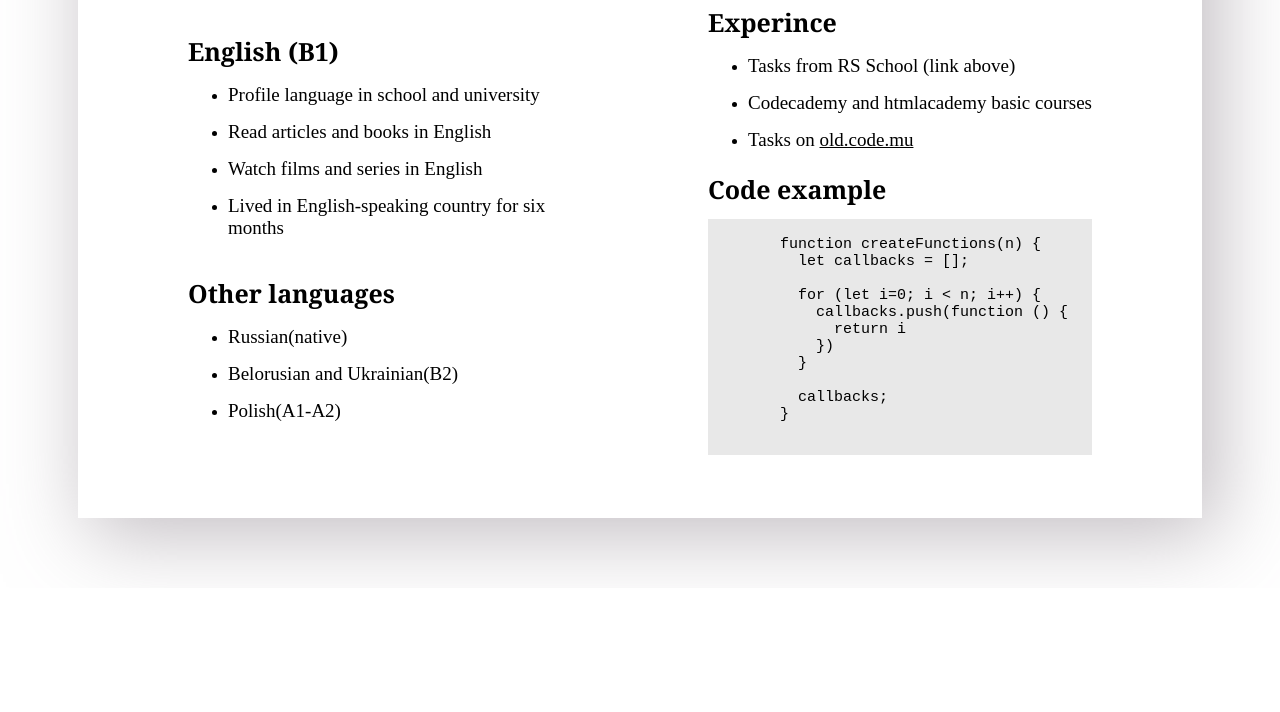
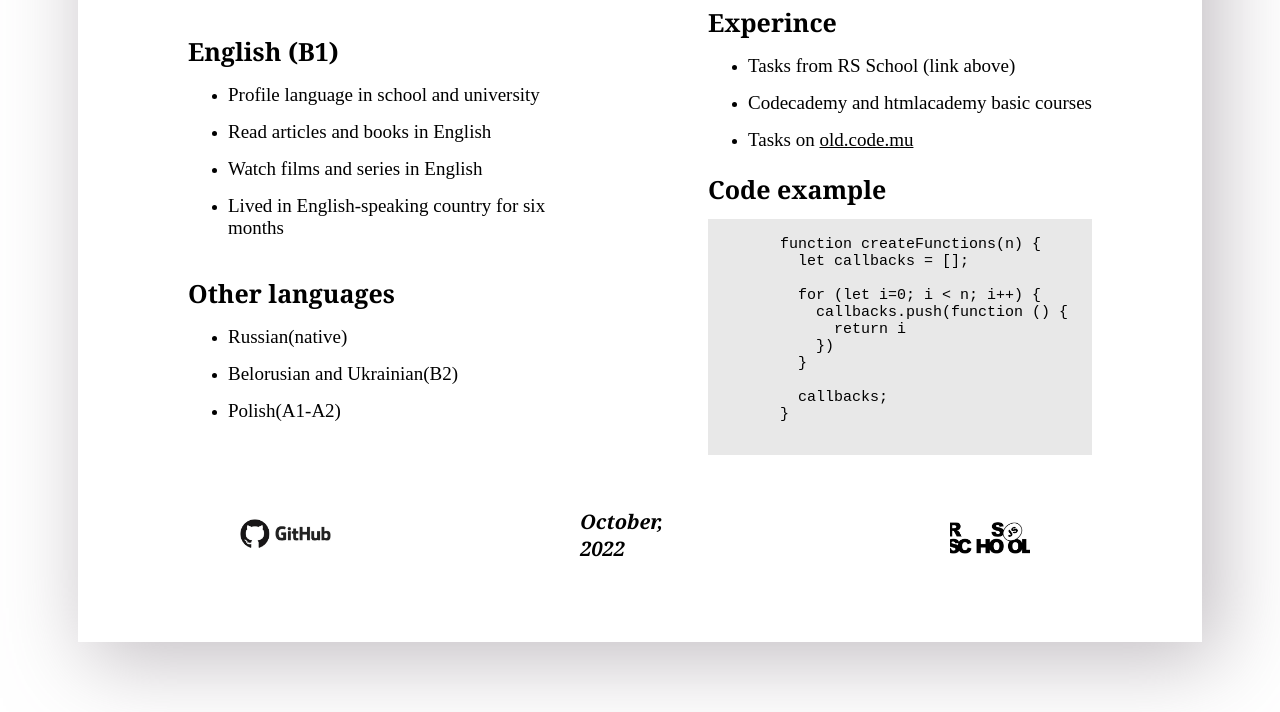
Before and after one commit to lera-sh/rsschool-cv, a website: page index.html in a window 1280 px wide. Shown: the part 1078-1790 px from the top of the page. Before the commit the page ends 1666 px from the top, so only its background shows below. Drawn offline with Linux system fonts and the light colour scheme.

Commit message:
feat: implement footer section

```diff
--- a/index.html
+++ b/index.html
@@ -157,6 +157,23 @@
         </div>
       </div>
     </main>
+    <footer class="footer-section">
+      <div class="footer-columns">
+        <nav class="footer-col url-col">
+          <a class="url" href="https://github.com/lera-sh">
+            <img class="footer-icon" src="assets/images/gh-logo.png" alt="github-logo">
+          </a>
+        </nav>
+        <div class="footer-col">
+          <p class="footer-text">October, 2022</p>
+        </div>
+        <nav class="footer-col url-col">
+          <a class="url" href="https://rs.school/js/">
+            <img class="rs-logo" src="assets/images/rs-logo.png" alt="rs-logo">
+          </a>
+        </nav>
+      </div>
+    </footer>
   </div>
 </body>
 </html>
--- a/style.css
+++ b/style.css
@@ -129,3 +129,38 @@ body {
 .code {
   font-size: 15px;
 }
+
+.footer-section {
+  margin-right: 20px;
+  margin-top: 10px;
+}
+
+.footer-columns {
+  align-items: center;
+  display: flex;
+  justify-content: center;
+}
+
+.footer-col {
+  margin: 10px 120px;
+}
+
+.footer-text {
+  font-family: Cambria, Cochin, Georgia, Times, 'Times New Roman', serif, Times, serif;
+  font-size: 20px;
+  font-style: italic;
+  font-weight: bold;
+  width: 130px;
+}
+
+.footer-icon {
+  width: 110px;
+}
+
+.rs-logo {
+  width: 80px;
+}
+
+.url-col:hover {
+  cursor: pointer;
+}
```
